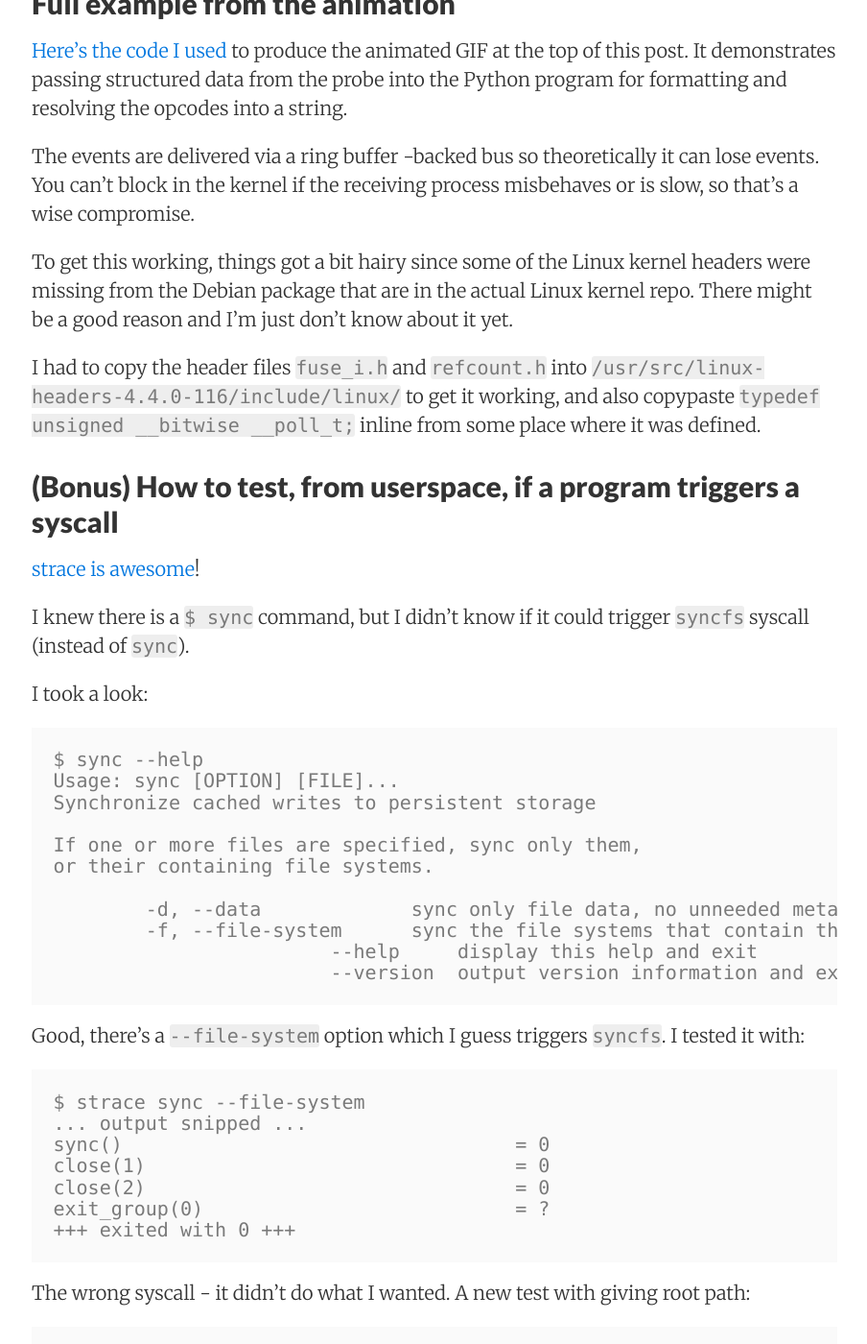
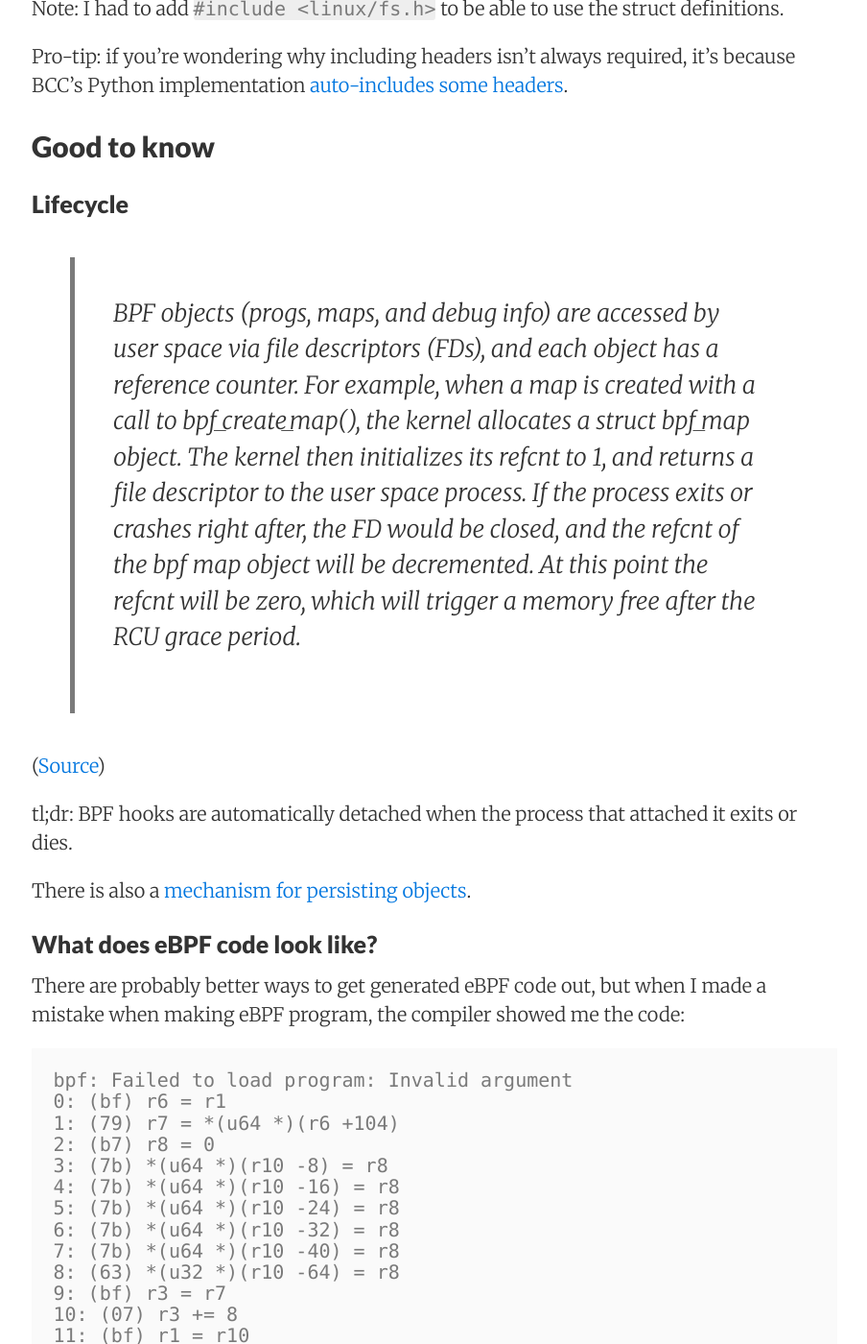
Before and after one commit to joonas-fi/joonas.fi, a Jekyll site: the page built from blog/_posts/2020/2020-03-27-linux-kernel-probing.md, in a window 1280 px wide and 1400 px high, scrolled down 9676 px. Shown: the whole window at 96% size, without its empty margins (187-1091 px from the left). Built offline with Jekyll 4.4.1, drawn with Linux system fonts in a browser that asks for light colours; nearby versions of some CDN libraries; comment, search, counter and statistics services are not loaded; some of the changed text lies outside the part shown.

Commit message:
update kprobe post with another drawing and some more info

```diff
--- a/blog/_posts/2020/2020-03-27-linux-kernel-probing.md
+++ b/blog/_posts/2020/2020-03-27-linux-kernel-probing.md
@@ -5,9 +5,12 @@
 tags:       ['programming', 'technology']
 ---
 
-Kernel probes allow you to attach debug points to the kernel (or even to extend it to some
-extent with persistent hooks). You can attach not just to syscalls, but also to many
-functions inside the kernel (they have to be exported functions though).
+Kernel probes allow you to dynamically attach debug points to the kernel (or even to extend
+it to some extent with persistent hooks). You can attach not just to syscalls, but also to
+many functions inside the kernel (they have to be exported functions though).
+
+Dynamically means, that you don't have to recompile the kernel and/or restart your computer -
+it's pretty cool!
 
 ![](/images/2020/kprobe_fuse.gif)
 
@@ -22,11 +25,13 @@
 - [What can I use it for?](#what-can-i-use-it-for)
 - [Prerequisite tools](#prerequisite-tools)
 - [Your first program](#your-first-program)
+  * [What does the code above do?](#what-does-the-code-above-do)
 - [Triggering the probe](#triggering-the-probe)
 - [Filtering or accessing function arguments](#filtering-or-accessing-function-arguments)
 - [Attaching to generic functions (not just syscalls)](#attaching-to-generic-functions-not-just-syscalls)
 - [Good to know](#good-to-know)
-	* [Lifecycle](#lifecycle)
+  * [Lifecycle](#lifecycle)
+  * [What does eBPF code look like?](#what-does-ebpf-code-look-like)
 - [Full example from the animation](#full-example-from-the-animation)
 - [(Bonus) How to test, from userspace, if a program triggers a syscall](#bonus-how-to-test-from-userspace-if-a-program-triggers-a-syscall)
 - [Additional reading](#additional-reading)
@@ -36,7 +41,7 @@
 ----------
 
 Linux kernel probes (kprobe) are implemented using
-[eBFP](https://en.wikipedia.org/wiki/Berkeley_Packet_Filter).
+[eBPF](https://en.wikipedia.org/wiki/Berkeley_Packet_Filter).
 
 eBPF is kind of like BPF v2 and apparently people just shorten eBPF to BPF. So in common
 use BPF can mean the "classic" version or the newer eBPF. (Or technically, the
@@ -123,6 +128,21 @@
 
 Run this with `$ python3 probe.py` (you probably need `sudo`). It shouldn't print anything
 until you trigger the syscall from another program.
+
+
+### What does the code above do?
+
+Let's unpack this a bit. You're seeing C code inside a string in a Python program. The
+Python module for bcc will call the BCC compiler to use LLVM to compile this C code into
+eBPF code, which the bcc Python module will then ask the Linux kernel to execute. Same
+mumbo jumbo as a drawing:
+
+![](/images/2020/kprobe_bcc-flow.png)
+
+The important thing to note is that once the eBPF program is compiled, it's essentially a
+static build artefact which in itself could be attached to the kernel, without needing the
+BCC, LLVM compilers or the Python-based toolkit. This all dynamic stuff is here just to
+help you iterate on building these programs quickly.
 
 
 Triggering the probe
@@ -277,6 +297,10 @@
 
 It successfully logs the name of the file given to `fuse_open_common`.
 
+The trick is that if you have a function `int reticulate_splines(int count)`, your probe needs
+to be written as `int kprobe__reticulate_splines(struct pt_regs *ctx, int count)`, i.e.
+the template is `int kprobe__<function to probe>(struct pt_regs *ctx, <function arguments>)`.
+
 Note: I had to add  `#include <linux/fs.h>` to be able to use the struct definitions.
 
 Pro-tip: if you're wondering why including headers isn't always required, it's because
@@ -304,6 +328,53 @@
 There is also a
 [mechanism for persisting objects](https://facebookmicrosites.github.io/bpf/blog/2018/08/31/object-lifetime.html#bpffs).
 
+### What does eBPF code look like?
+
+There are probably better ways to get generated eBPF code out, but when I made a mistake
+when making eBPF program, the compiler showed me the code:
+
+	bpf: Failed to load program: Invalid argument
+	0: (bf) r6 = r1
+	1: (79) r7 = *(u64 *)(r6 +104)
+	2: (b7) r8 = 0
+	3: (7b) *(u64 *)(r10 -8) = r8
+	4: (7b) *(u64 *)(r10 -16) = r8
+	5: (7b) *(u64 *)(r10 -24) = r8
+	6: (7b) *(u64 *)(r10 -32) = r8
+	7: (7b) *(u64 *)(r10 -40) = r8
+	8: (63) *(u32 *)(r10 -64) = r8
+	9: (bf) r3 = r7
+	10: (07) r3 += 8
+	11: (bf) r1 = r10
+	12: (07) r1 += -64
+	13: (b7) r2 = 4
+	14: (85) call 4
+	15: (61) r1 = *(u32 *)(r10 -64)
+	16: (63) *(u32 *)(r10 -40) = r1
+	17: (7b) *(u64 *)(r10 -64) = r8
+	18: (bf) r1 = r10
+	19: (07) r1 += -64
+	20: (b7) r2 = 8
+	21: (bf) r3 = r7
+	22: (85) call 4
+	23: (79) r1 = *(u64 *)(r10 -64)
+	24: (7b) *(u64 *)(r10 -32) = r1
+	25: (85) call 5
+	26: (7b) *(u64 *)(r10 -24) = r0
+	27: (b7) r1 = 10
+	28: (6b) *(u16 *)(r10 -44) = r1
+	29: (b7) r1 = 1931812922
+	30: (63) *(u32 *)(r10 -48) = r1
+	31: (18) r1 = 0x6e6f6d6d6f635f6e
+	33: (7b) *(u64 *)(r10 -56) = r1
+	34: (18) r1 = 0x65706f5f65737566
+	36: (7b) *(u64 *)(r10 -64) = r1
+	37: (bf) r1 = r10
+	38: (07) r1 += -64
+	39: (b7) r2 = 22
+	40: BUG_ld_00
+	invalid BPF_LD_IMM insn
+
 
 Full example from the animation
 -------------------------------
@@ -318,7 +389,7 @@
 
 To get this working, things got a bit hairy since some of the Linux kernel headers were
 missing from the Debian package that are in the actual Linux kernel repo. There might be a
-good reason and I'm just don't know about it yet.
+good reason but I don't know why they're different.
 
 I had to copy the header files `fuse_i.h` and `refcount.h` into
 `/usr/src/linux-headers-4.4.0-116/include/linux/` to get it working, and also copypaste
```
Also changed, not shown: other parts of blog/_posts/2020/2020-03-27-linux-kernel-probing.md (+1 -1 lines), blog/images/2020/kprobe_bcc-flow.png (added).
